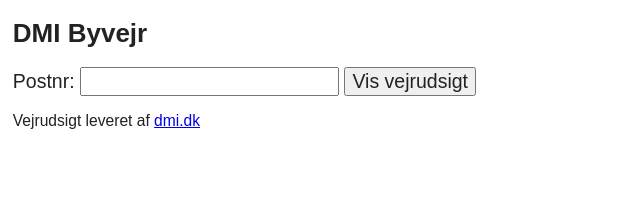
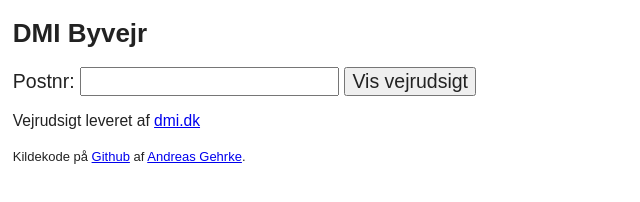
Before and after one commit to agehrke/mobile-dmi-byvejr, a plain HTML site: page index.html in a window 1280 px wide. Shown: the whole page, without its empty margins (0-640 px from the left). Drawn offline with nearby package versions, Linux system fonts and the light colour scheme.

Commit message:
Link for source code.

```diff
--- a/index.html
+++ b/index.html
@@ -64,6 +64,7 @@
 
     <footer class="footer">
 		<p>Vejrudsigt leveret af <a href="http://www.dmi.dk/">dmi.dk</a></p>
+		<p><small>Kildekode på <a href="https://github.com/agehrke/mobile-dmi-byvejr">Github</a> af <a href="http://dk.linkedin.com/in/andreasgehrke" title="Gå til LinkedIn profil">Andreas Gehrke</a>.</small></p>
     </footer>
   </div> <!--! end of #container -->
 
```
